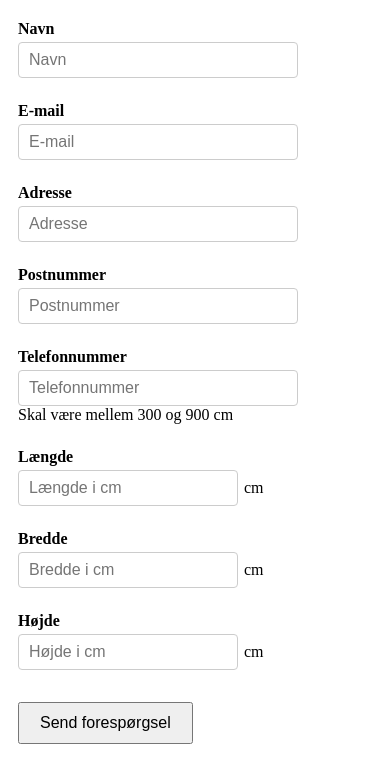
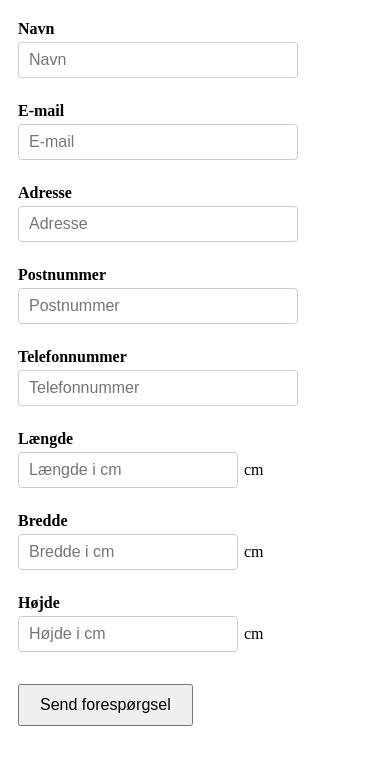
Before and after one commit to Ledut-dev/Carport, a Spring app: page /order-form in a window 390 px wide. Shown: the top 783 px of the page. Run offline with Thymeleaf, Linux system fonts and the light colour scheme; the template is opened without the code that fills it, so the values that code supplies are empty.

Commit message:
Fixed phone number validation and error message

```diff
--- a/src/main/resources/public/css/order-form-style.css
+++ b/src/main/resources/public/css/order-form-style.css
@@ -52,7 +52,15 @@
     border-color: #d32f2f;
 }
 
-/* */
+/* display:none by default so that the error is hidden */
+.pattern-error {
+    display: none;
+    color: #d32f2f;
+    font-size: 0.82rem;
+    margin-top: 4px;
+}
+
+/* Showing error message for pattern-error as long as the input doesn't match the pattern AND the input box is not empty/contains our placeholder text*/
 .form-option:has(input:invalid:not(:placeholder-shown)) .pattern-error {
     display: block;
 }
--- a/src/main/resources/templates/order-form.html
+++ b/src/main/resources/templates/order-form.html
@@ -36,14 +36,14 @@
                 <!--pattern here means only digits from 0-9, with a minimum of 8 and maximum of 15 digits.
                 Currently, we're not allowing + and country codes, although the validation on that itself is not too difficult.
                 Rather potentially need to talk over how we handle it on the backend-->
-                <input type="number"
+                <input type="tel"
                        pattern="[0-9]{8,15}"
                        id="phoneNumber"
                        name="phonenumber"
                        placeholder="Telefonnummer"
                        title="Telefonnummer skal være 8-15 cifre"
                        required>
-                <span class="pattern-error">Skal være mellem 300 og 900 cm</span>
+                <span class="pattern-error">Skal være 8-15 cifre</span>
             </div>
 
             <div class="form-option">
```
